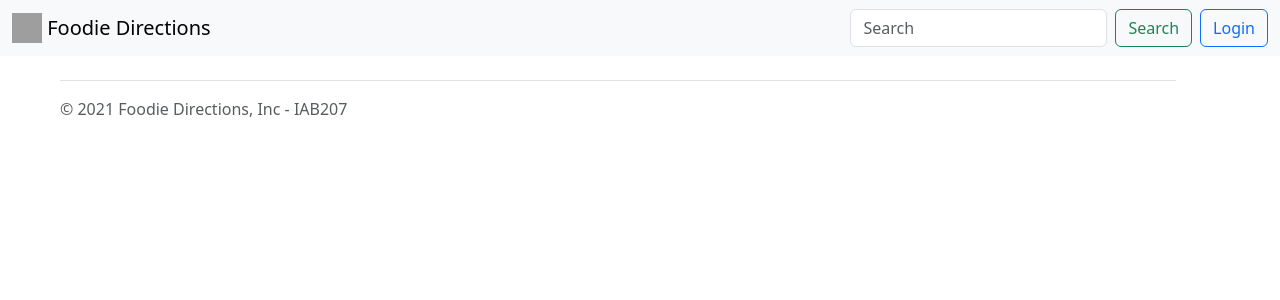
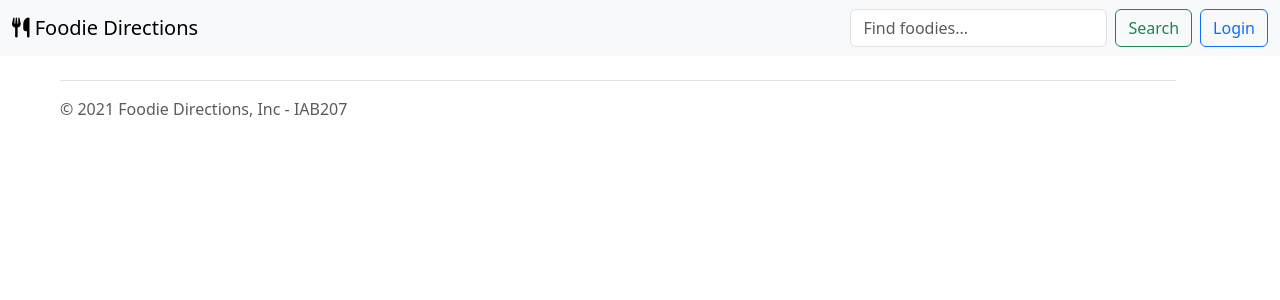
Before and after one commit to finlopes97/GourmetAdventures, a Python web app: template website/templates/index.html in a window 1280 px wide. Shown: the top 300 px of the page. Run offline with Jinja, Linux system fonts and the light colour scheme; the template is opened without the code that fills it, so the values that code supplies are empty; some libraries are stand-ins or nearby versions; grey boxes are pictures that could not be loaded.

Commit message:
Added FontAwesome icons and some additional comments
Awesome

```diff
--- a/website/templates/index.html
+++ b/website/templates/index.html
@@ -5,17 +5,19 @@
         <meta name="viewport" content="width=device-width, initial-scale=1">
         <title>Foodie Directions</title>
         <link href="https://cdn.jsdelivr.net/npm/bootstrap@5.3.0-alpha3/dist/css/bootstrap.min.css" rel="stylesheet" integrity="sha384-KK94CHFLLe+nY2dmCWGMq91rCGa5gtU4mk92HdvYe+M/SXH301p5ILy+dN9+nJOZ" crossorigin="anonymous">
+        <!-- Add FontAwesome icons -->
+        <script src="https://kit.fontawesome.com/42381de42c.js" crossorigin="anonymous"></script>
     </head>
 
     <body>
-        <!-- Header -->
         <header>
-            <!-- Navbar -->
             <nav>
+                <!-- Using Bootstrap responsive breakpoints to add an expandable menu when on a mobile display -->
                 <div class="navbar navbar-expand-lg navbar-light bg-light">
                     <div class="container-fluid">
                         <a class="navbar-brand" href="index.html">
-                            <img src="images/logo.png" alt="Foodie Directions" width="30" height="30" class="d-inline-block align-top">
+                            <!-- Implement Font Awesome icons like this if you're curious homies -->
+                            <i class="fa-solid fa-utensils"></i>
                             Foodie Directions
                         </a>
                         <button class="navbar-toggler" type="button" data-bs-toggle="collapse" data-bs-target="#navbarResponsive" aria-controls="navbarResponsive">
@@ -24,7 +26,7 @@
                         <div class="collapse navbar-collapse" id="navbarResponsive">
                             <!-- Searchbar -->
                             <form class="d-flex ms-auto mb-0">
-                                <input class="form-control me-2" type="search" placeholder="Search" aria-label="Search">
+                                <input class="form-control me-2" type="search" placeholder="Find foodies..." aria-label="Search">
                                 <button class="btn btn-outline-success" type="submit">Search</button>
                             </form>
                             <!-- Login button -->
@@ -37,9 +39,9 @@
 
         <!-- Main -->
         {% block content %}
-
         {% endblock %}
 
+        <!-- Wrap the footer in a container to apply additional positioning on it -->
         <div class="container mx-lg-5">
             <footer class="d-flex flex-wrap justify-content-between align-items-center py-3 my-4 border-top">
                 <div class="col-md-4 d-flex align-items-center">
```
